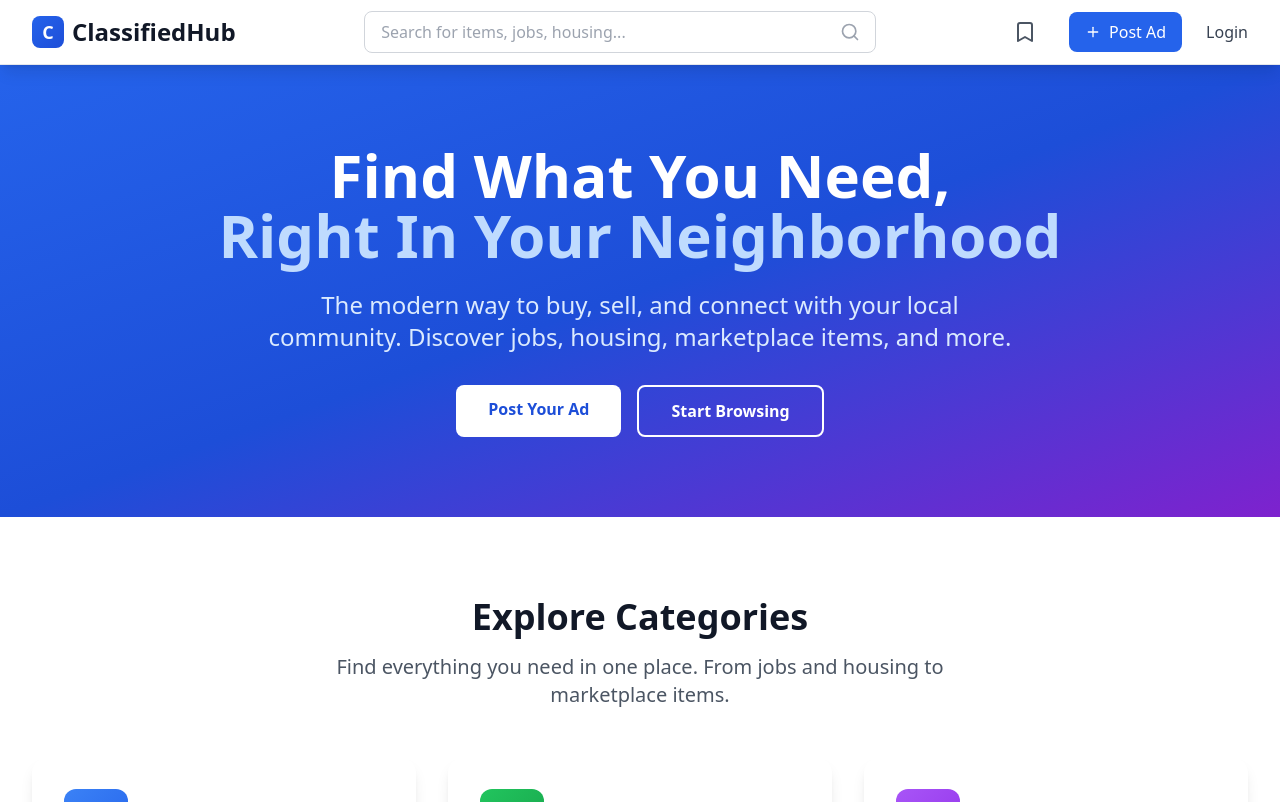
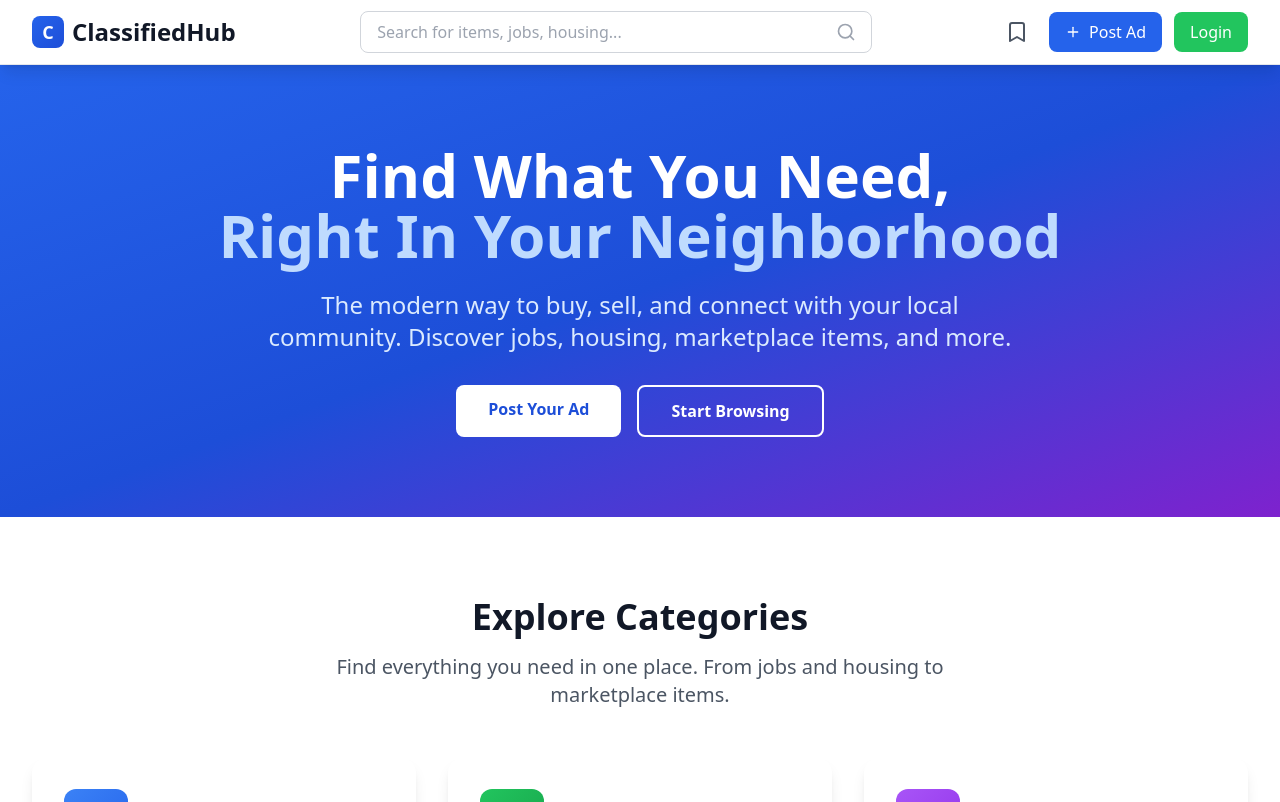
Before and after one commit to Suneth2220/Advertisements-Platform, a React (Vite) app: page / in a window 1280 px wide. Shown: the top 802 px of the page. Built offline with nearby package versions, Linux system fonts and the light colour scheme.

Commit message:
header update

```diff
--- a/src/components/Header.tsx
+++ b/src/components/Header.tsx
@@ -58,7 +58,7 @@ const Header: React.FC = () => {
           </div>
 
           {/* Desktop Navigation */}
-          <nav className="hidden md:flex items-center space-x-6">
+          <nav className="hidden md:flex items-center space-x-3">
             <div className="relative">
               <button
                 className="p-2 rounded-lg text-gray-600 hover:bg-gray-100 transition-colors"
@@ -125,7 +125,7 @@ const Header: React.FC = () => {
             ) : (
               <Link
                 to="/login"
-                className="text-gray-700 hover:text-blue-600 transition-colors"
+                className="bg-green-500 text-white px-4 py-2 rounded-lg hover:bg-green-600 transition-colors"
               >
                 Login
               </Link>
@@ -205,7 +205,7 @@ const Header: React.FC = () => {
               ) : (
                 <Link
                   to="/login"
-                  className="block text-gray-700 hover:text-blue-600 transition-colors py-2"
+                  className="block bg-green-500 text-white px-4 py-2 rounded-lg hover:bg-green-600 transition-colors text-center"
                   onClick={() => setIsMenuOpen(false)}
                 >
                   Login
```
